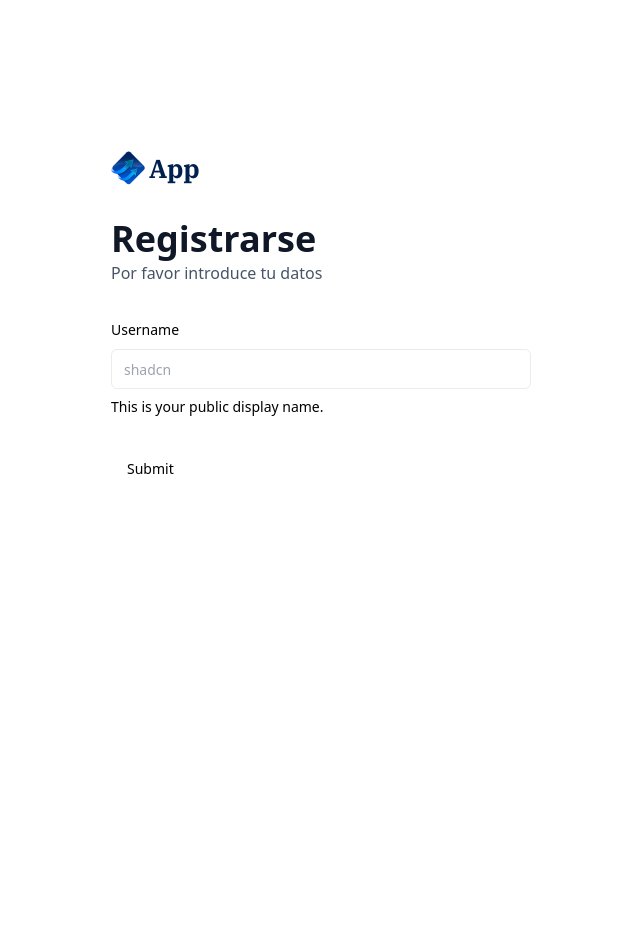
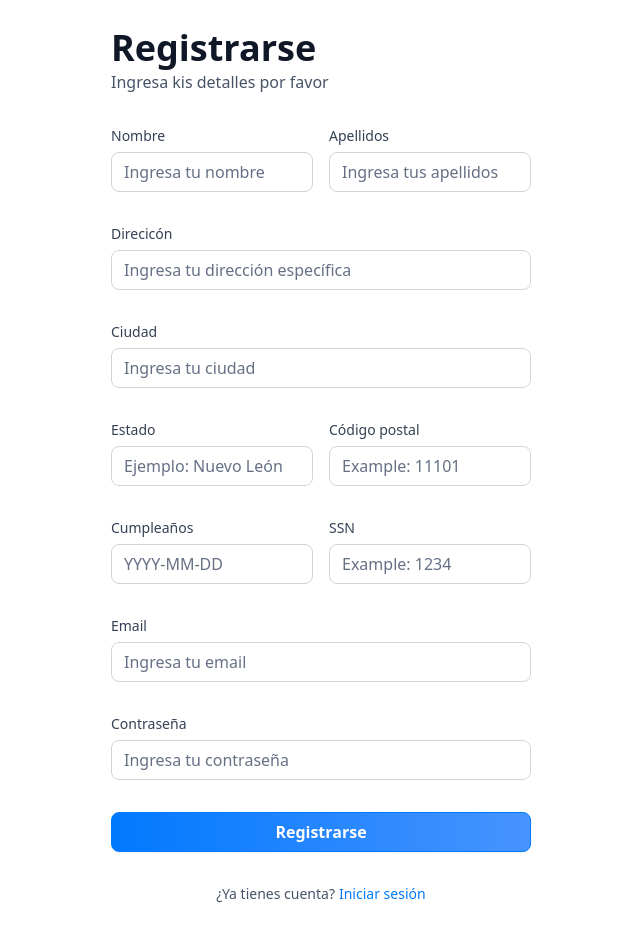
Before and after one commit to ORALEM00/banking, a Next.js app: page /sign-up in a window 1280 px wide. Shown: the part 80-1020 px from the top of the page, without its empty margins (319-959 px from the left). Before the commit the page ends 800 px from the top, so only its background shows below. Built offline with nearby package versions, Linux system fonts and the light colour scheme.

Commit message:
feat; add AuthForm format

```diff
--- a/components/AuthForm.tsx
+++ b/components/AuthForm.tsx
@@ -3,43 +3,76 @@
 import Image from 'next/image'
 import Link from 'next/link'
 import React, { useState } from 'react'
+
 import { z } from "zod"
 import { zodResolver } from "@hookform/resolvers/zod"
 import { useForm } from "react-hook-form"
 import { Button } from "@/components/ui/button"
 import {
   Form,
-  FormControl,
-  FormDescription,
-  FormField,
-  FormItem,
-  FormLabel,
-  FormMessage,
 } from "@/components/ui/form"
-import { Input } from "@/components/ui/input"
 
-const formSchema = z.object({
-  username: z.string().min(2, {
-    message: "Username must be at least 2 characters.",
-  }),
-})
+import CustomInput from './CustomInput';
+import { authFormSchema } from '@/lib/utils';
+import { Loader2 } from 'lucide-react';
+import { useRouter } from 'next/navigation';
 
-const AuthForm = ({ type }: { type: string }) =>  {
-  const [user, setUser] = useState(null)
+
+const AuthForm = ({ type }: { type: string }) => {
+  const router = useRouter();
+  const [user, setUser] = useState(null);
+  const [isLoading, setIsLoading] = useState(false);
+
+  const formSchema = authFormSchema(type);
 
     // 1. Define your form.
     const form = useForm<z.infer<typeof formSchema>>({
       resolver: zodResolver(formSchema),
       defaultValues: {
-      username: "",
+        email: "",
+        password: ''
       },
     })
 
     // 2. Define a submit handler.
-  function onSubmit(values: z.infer<typeof formSchema>) {
-    // Do something with the form values.
-    // ✅ This will be type-safe and validated.
-    console.log(values)
+    const onSubmit = async (data: z.infer<typeof formSchema>) => {
+      setIsLoading(true);
+
+      try {
+        // Sign up with Appwrite & create plaid token
+
+        if(type === 'sign-up') {
+          const userData = {
+            firstName: data.firstName!,
+            lastName: data.lastName!,
+            address1: data.address1!,
+            city: data.city!,
+            state: data.state!,
+            postalCode: data.postalCode!,
+            dateOfBirth: data.dateOfBirth!,
+            ssn: data.ssn!,
+            email: data.email,
+            password: data.password
+          }
+
+          // const newUser = await signUp(userData);
+
+          // setUser(newUser);
+        }
+
+        if(type === 'sign-in') {
+          // const response = await signIn({
+          //   email: data.email,
+          //   password: data.password,
+          // })
+
+          // if(response) router.push('/')
+        }
+      } catch (error) {
+        console.log(error);
+      } finally {
+        setIsLoading(false);
+      }
     }
 
   return (
@@ -50,10 +83,11 @@
               src="/icons/logo.svg"
               width={34}
               height={34}
-                alt="Horizon logo"
+              alt="App logo"
             />
             <h1 className="text-26 font-ibm-plex-serif font-bold text-black-1">App</h1>
           </Link>
+
           <div className="flex flex-col gap-1 md:gap-3">
             <h1 className="text-24 lg:text-36 font-semibold text-gray-900">
               {user
@@ -64,8 +98,8 @@
               }
               <p className="text-16 font-normal text-gray-600">
                 {user
-                  ? 'Liga tu cuenta para empezar'
-                  : 'Por favor introduce tu datos'
+                  ? 'Enlaza tu cuenta para iniciar'
+                  : 'Ingresa kis detalles por favor'
                 }
               </p>
             </h1>
@@ -73,31 +107,59 @@
       </header>
       {user ? (
         <div className="flex flex-col gap-4">
-              {/* PalidLink */}
+          {/* <PlaidLink user={user} variant="primary" /> */}
         </div>
-        ):(
+      ): (
         <>
           <Form {...form}>
             <form onSubmit={form.handleSubmit(onSubmit)} className="space-y-8">
-                <FormField
-                  control={form.control}
-                  name="username"
-                  render={({ field }) => (
-                    <FormItem>
-                      <FormLabel>Username</FormLabel>
-                      <FormControl>
-                        <Input placeholder="shadcn" {...field} />
-                      </FormControl>
-                      <FormDescription>
-                        This is your public display name.
-                      </FormDescription>
-                      <FormMessage />
-                    </FormItem>
+              {type === 'sign-up' && (
+                <>
+                  <div className="flex gap-4">
+                    <CustomInput control={form.control} name='firstName' label="Nombre" placeholder='Ingresa tu nombre' />
+                    <CustomInput control={form.control} name='lastName' label="Apellidos" placeholder='Ingresa tus apellidos' />
+                  </div>
+                  <CustomInput control={form.control} name='address1' label="Direcicón" placeholder='Ingresa tu dirección específica' />
+                  <CustomInput control={form.control} name='city' label="Ciudad" placeholder='Ingresa tu ciudad' />
+                  <div className="flex gap-4">
+                    <CustomInput control={form.control} name='state' label="Estado" placeholder='Ejemplo: Nuevo León' />
+                    <CustomInput control={form.control} name='postalCode' label="Código postal" placeholder='Example: 11101' />
+                  </div>
+                  <div className="flex gap-4">
+                    <CustomInput control={form.control} name='dateOfBirth' label="Cumpleaños" placeholder='YYYY-MM-DD' />
+                    <CustomInput control={form.control} name='ssn' label="SSN" placeholder='Example: 1234' />
+                  </div>
+                </>
               )}
-                />
-                <Button type="submit">Submit</Button>
+
+              <CustomInput control={form.control} name='email' label="Email" placeholder='Ingresa tu email' />
+
+              <CustomInput control={form.control} name='password' label="Contraseña" placeholder='Ingresa tu contraseña' />
+
+              <div className="flex flex-col gap-4">
+                <Button type="submit" disabled={isLoading} className="form-btn">
+                  {isLoading ? (
+                    <>
+                      <Loader2 size={20} className="animate-spin" /> &nbsp;
+                      Cargando...
+                    </>
+                  ) : type === 'sign-in'
+                    ? 'Iniciar sesión' : 'Registrarse'}
+                </Button>
+              </div>
             </form>
           </Form>
+
+          <footer className="flex justify-center gap-1">
+            <p className="text-14 font-normal text-gray-600">
+              {type === 'sign-in'
+              ? "¿No tienes cuenta?"
+              : "¿Ya tienes cuenta?"}
+            </p>
+            <Link href={type === 'sign-in' ? '/sign-up' : '/sign-in'} className="form-link">
+              {type === 'sign-in' ? 'Registrarse' : 'Iniciar sesión'}
+            </Link>
+          </footer>
         </>
       )}
     </section>
```
Lines whose indentation alone changed are shown as unchanged.
